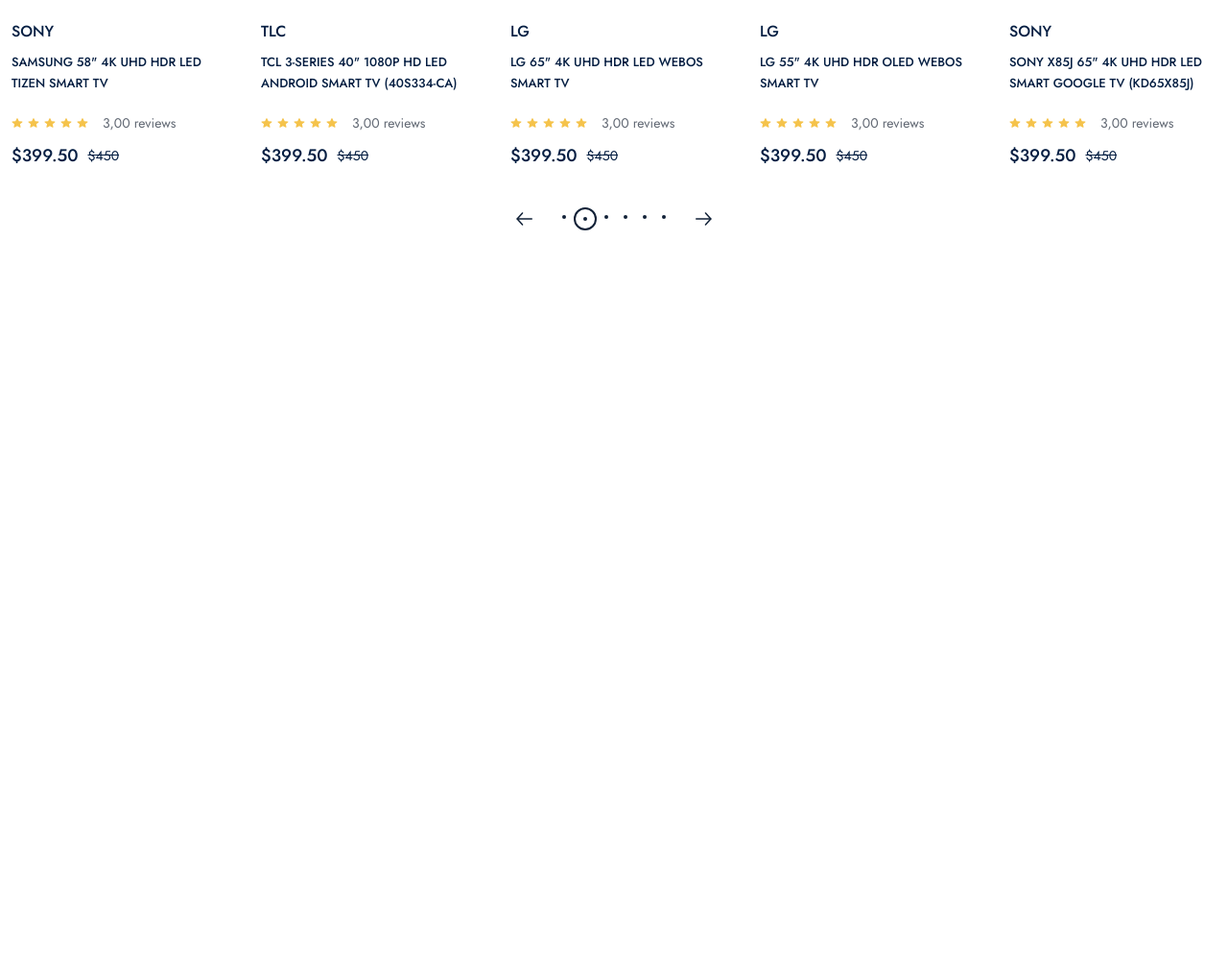
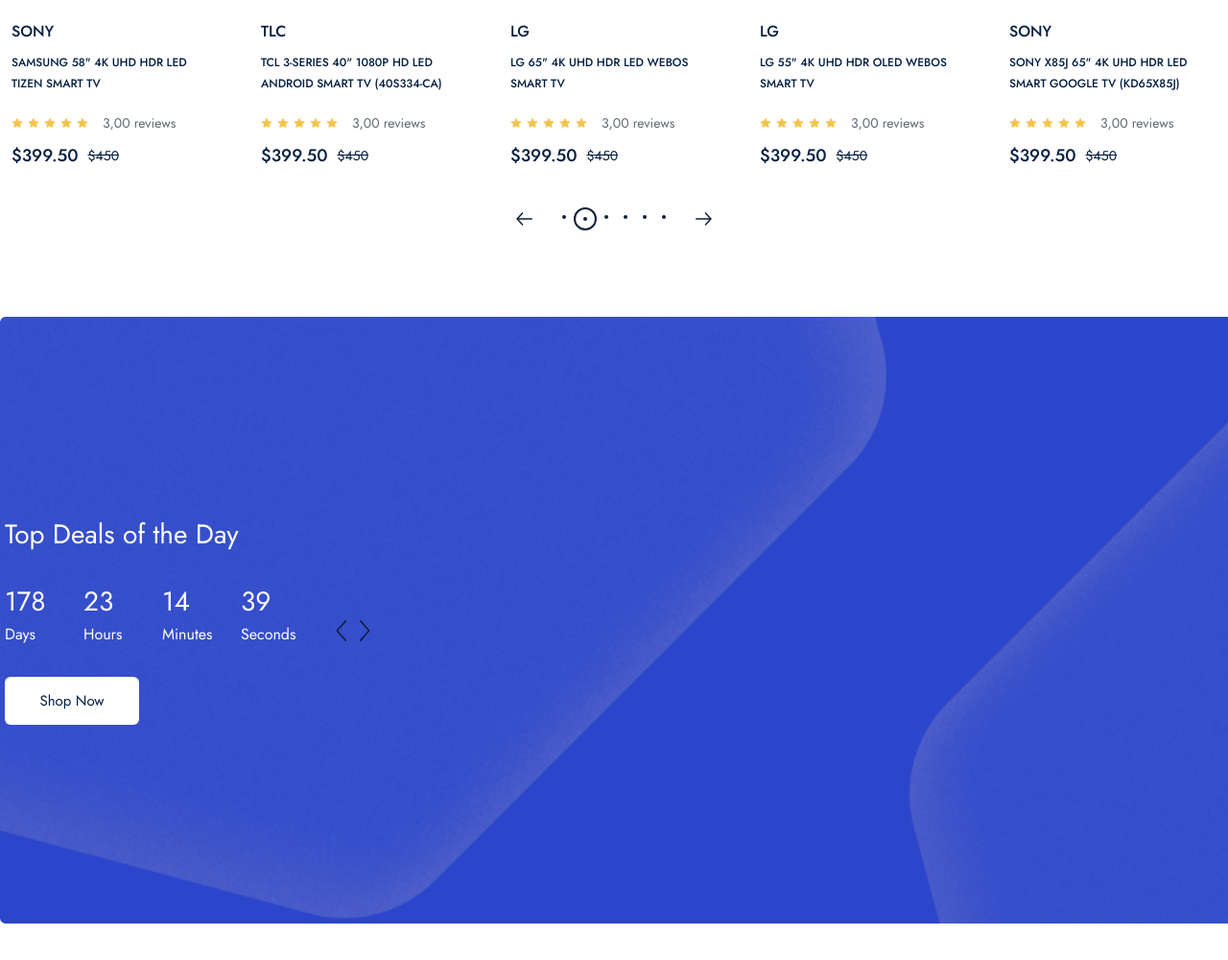
Before and after one commit to MukhammadZiya/Zenmart, a plain HTML site: page index.html in a window 1280 px wide. Shown: the part 2993-3993 px from the top of the page at 96% size. Before the commit the page ends 3293 px from the top, so only its background shows below. Drawn offline with Linux system fonts and the light colour scheme.

Commit message:
feat: coding

```diff
--- a/index.html
+++ b/index.html
@@ -645,6 +645,44 @@
           </div>
         </div>
       </div>
+      <div class="event_frame">
+        <div class="container">
+          <div class="event_content_box">
+            <span class="event_title">Top Deals of the Day</span>
+            <div class="timer_wrapper">
+              <div class="timer_box">
+                <strong>178</strong>
+                <span>Days</span>
+              </div>
+              <div class="timer_box">
+                <strong>23</strong>
+                <span>Hours</span>
+              </div>
+              <div class="timer_box">
+                <strong>14</strong>
+                <span>Minutes</span>
+              </div>
+              <div class="timer_box">
+                <strong>39</strong>
+                <span>Seconds</span>
+              </div>
+            </div>
+            <a href="">Shop Now</a>
+          </div>
+          <div class="event_product_wrapper">
+            <div class="next_prev_box">
+              <img src="public/images/icons/next.svg" alt="" />
+            </div>
+            <div class="next_prev_box">
+              <img
+                src="public/images/icons/next.svg"
+                style="transform: scaleX(-1)"
+                alt=""
+              />
+            </div>
+          </div>
+        </div>
+      </div>
     </div>
   </body>
 </html>
--- a/public/css/home.css
+++ b/public/css/home.css
@@ -189,7 +189,7 @@
   font-family: "Jost", sans-serif;
   font-style: normal;
   font-weight: 500;
-  font-size: 13px;
+  font-size: 12px;
   line-height: 22px;
   text-transform: uppercase;
   color: #041e42;
@@ -831,3 +831,134 @@
   justify-content: center;
   align-items: center;
 }
+
+/* EVENT FRAME */
+
+.home_page .event_frame {
+  margin-top: 90px;
+  position: relative;
+  width: 100%;
+  height: 632px;
+
+  display: flex;
+  flex-direction: row;
+  justify-content: center;
+
+  background-image: url(../images/icons/event_bg.png);
+}
+
+.event_frame .container {
+  flex-direction: row;
+  justify-content: center;
+}
+
+.container .event_content_box {
+  width: 340px;
+  height: auto;
+
+  display: flex;
+  flex-direction: column;
+  justify-content: center;
+}
+
+.event_content_box .event_title {
+  color: rgb(255, 255, 255);
+  font-family: Jost;
+  font-size: 28px;
+  font-weight: 400;
+  line-height: 40px;
+  letter-spacing: 0%;
+  text-align: left;
+}
+
+.event_content_box .timer_wrapper {
+  margin: 30px 0;
+  display: flex;
+  flex-direction: row;
+}
+
+.timer_wrapper .timer_box {
+  width: 82px;
+  height: auto;
+
+  display: flex;
+  flex-direction: column;
+}
+
+.timer_box strong {
+  color: rgb(255, 255, 255);
+  font-family: Jost;
+  font-size: 28px;
+  font-weight: 400;
+  line-height: 40px;
+  letter-spacing: 0%;
+  text-align: left;
+}
+
+.timer_box span {
+  color: rgb(255, 255, 255);
+  font-family: Jost;
+  font-size: 16px;
+  font-weight: 400;
+  line-height: 28px;
+  letter-spacing: 0%;
+  text-align: left;
+}
+
+.event_content_box a {
+  width: 140px;
+  height: 50px;
+
+  display: flex;
+  justify-content: center;
+  align-items: center;
+  background: #ffffff;
+  border-radius: 6px;
+  color: rgb(4, 30, 66);
+  font-family: Jost;
+  font-size: 15px;
+  font-weight: 400;
+  line-height: 22px;
+  letter-spacing: 0%;
+  text-align: center;
+}
+
+.container .event_product_wrapper {
+  position: relative;
+  width: 930px;
+  height: auto;
+
+  display: flex;
+  flex-direction: row;
+}
+
+.event_product_wrapper .next_prev_box {
+  width: 25px;
+}
+
+.next_prev_box img {
+  position: absolute;
+  top: 50%;
+  cursor: pointer;
+}
+
+.event_product_wrapper .event_product_boxes {
+  position: relative;
+  width: auto;
+  height: auto;
+
+  display: flex;
+  flex-direction: row;
+  align-items: center;
+}
+
+.event_product_boxes .event_product_box {
+  margin-right: 8px;
+  width: 205px;
+  height: 292px;
+
+  display: flex;
+  flex-direction: column;
+  border-radius: 6px;
+  background: #ffffff;
+}
```
